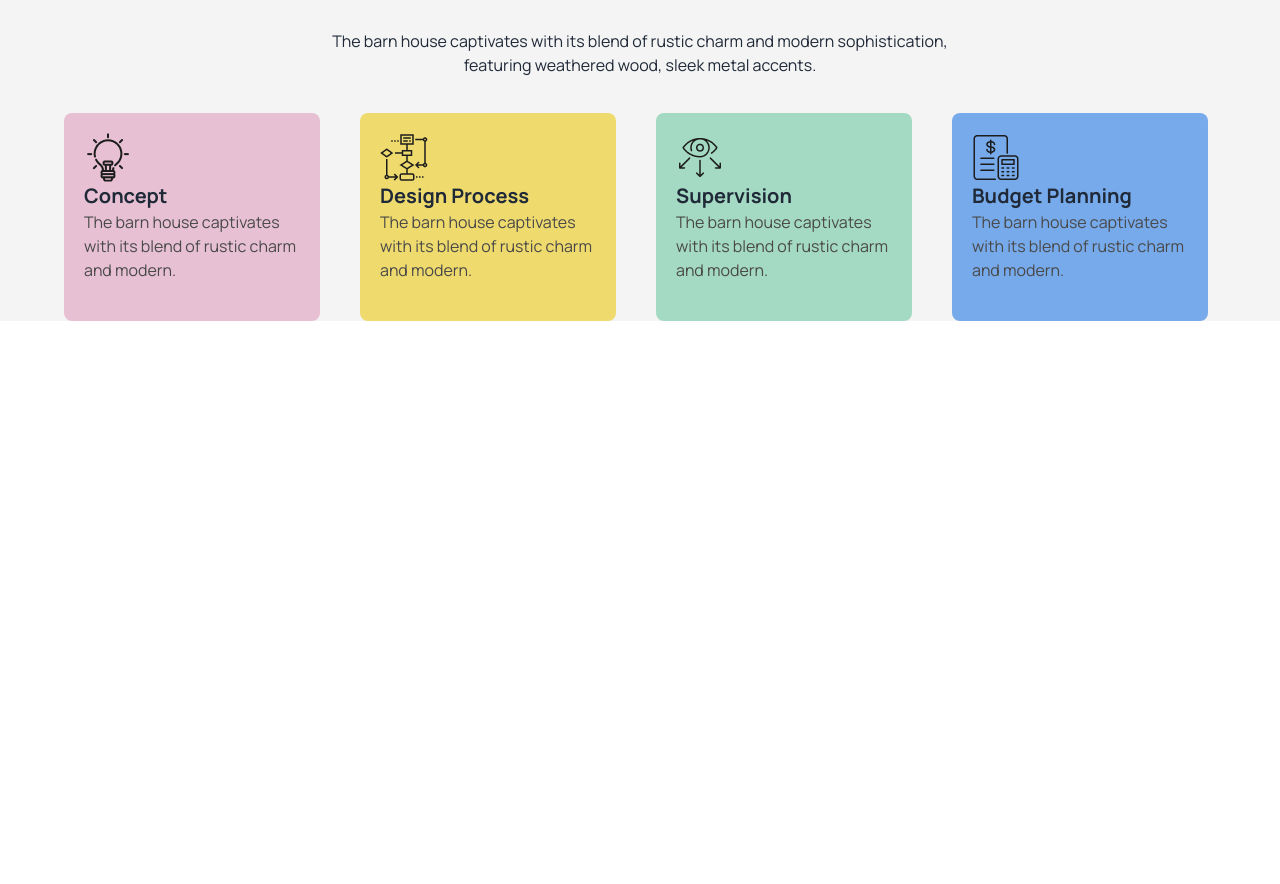
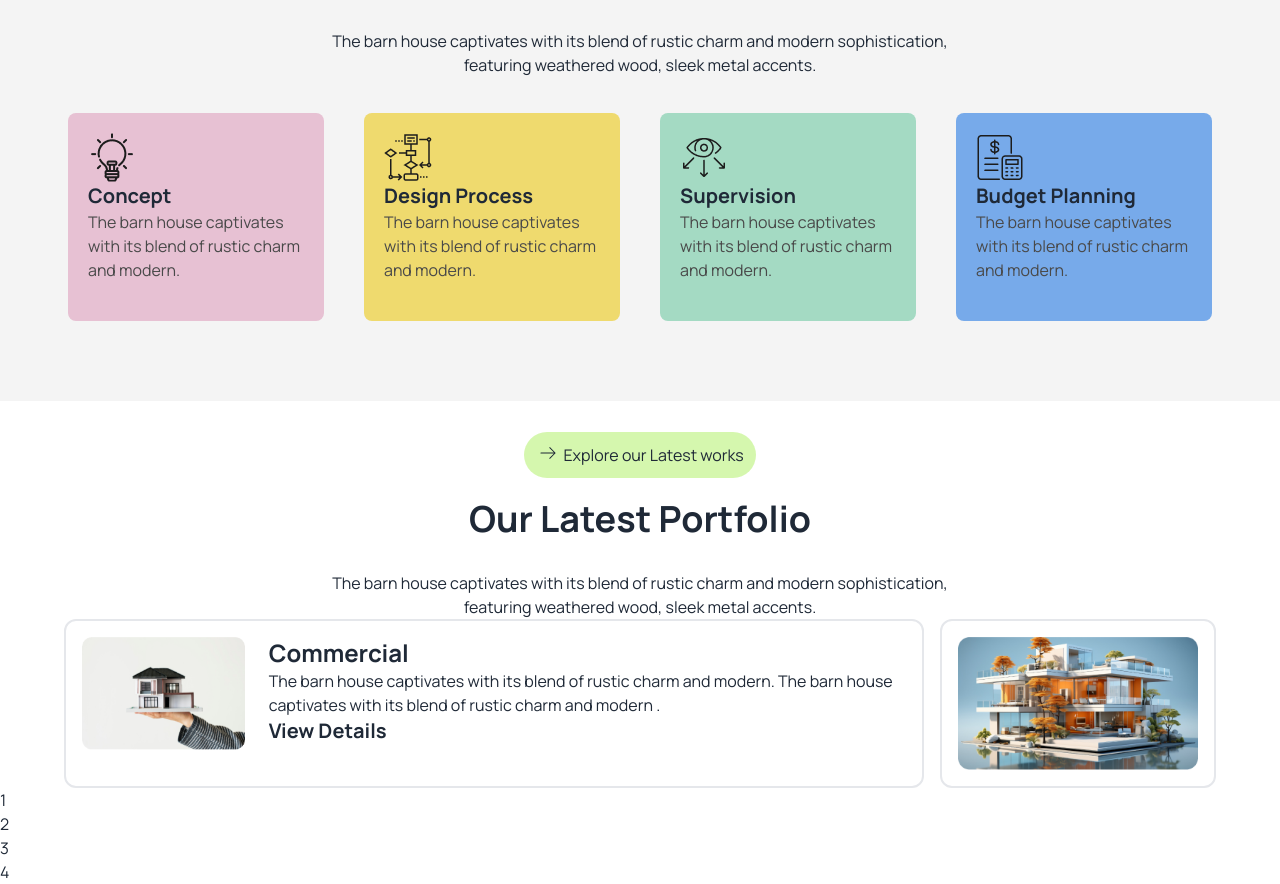
Before and after one commit to Arafat-boss/ph-third-assignment, a plain HTML site: page index.html in a window 1280 px wide. Shown: the part 1671-2555 px from the top of the page. Before the commit the page ends 1992 px from the top, so only its background shows below. Drawn offline with nearby package versions, Linux system fonts and the light colour scheme.

Commit message:
successfully add a grid section

```diff
--- a/index.html
+++ b/index.html
@@ -132,6 +132,7 @@
     </header class="max-w-6xl mx-auto manrope-normal">
 <!-- main section -->
     <main class="bg-color">
+
         <!-- hero - section -->
         <div class="lg:flex max-w-6xl mx-auto manrope-normal">
                     <!-- text content -->
@@ -177,6 +178,7 @@
             <img src="assets/Rectangle.png" alt="">
          </div>
         </div>
+
         <!-- count section -->
         <div class="lg:flex max-w-6xl mx-auto manrope-normal bg-white rounded-lg stats-vertical lg:stats-horizontal shadow-md max-sm:w-72 justify-center items-center space-y-7 mt-10">
             <!-- count-1 -->
@@ -216,6 +218,7 @@
               <div class="stat-desc">Staff Members</div>
             </div>
           </div>
+
           <!-- Our Works Process section -->
            <div class=" max-w-6xl mx-auto manrope-normal mt-24">
             <!-- text container -->
@@ -234,27 +237,27 @@
                     <p>The barn house captivates with its blend of rustic charm and modern sophistication, <br> featuring weathered wood, sleek metal accents.</p>
                 </div>
                 <!-- box container--->
-                 <div class=" grid grid-cols-4 max-sm:grid-cols-1 max-sm:text-center gap-8 mt-9">
+                 <div class=" grid grid-cols-4 max-sm:grid-cols-1 gap-8 mt-9">
                     <!-- box container 1-->
-                    <div class="w-64 h-52 p-5 bg-[#E7C1D3] rounded-lg">
+                    <div class="w-64 h-52 p-5 mx-auto lg:mb-20 bg-[#E7C1D3] rounded-lg">
                         <img src="assets/concept.png" alt="">
                         <h4 class="text-xl font-bold">Concept</h4>
                         <p class="text-[#494949]">The barn house captivates with its blend of rustic charm and modern.</p>
                     </div>
                     <!-- box container 2-->
-                    <div class="w-64 h-52 p-5 bg-[#EFDA6E] rounded-lg">
+                    <div class="w-64 h-52 p-5 mx-auto bg-[#EFDA6E] rounded-lg">
                         <img src="assets/flow-chart.png" alt="">
                         <h4 class="text-xl font-bold">Design Process</h4>
                         <p class="text-[#494949]">The barn house captivates with its blend of rustic charm and modern.</p>
                     </div>
                     <!-- box container 3-->
-                    <div class="w-64 h-52 p-5 bg-[#A4DAC3] rounded-lg">
+                    <div class="w-64 h-52 p-5 mx-auto bg-[#A4DAC3] rounded-lg">
                         <img src="assets/vision.png" alt="">
                         <h4 class="text-xl font-bold">Supervision</h4>
                         <p class="text-[#494949]">The barn house captivates with its blend of rustic charm and modern.</p>
                     </div>
                     <!-- box container 4-->
-                    <div class="w-64 h-52 p-5 bg-[#77AAEA] rounded-lg">
+                    <div class="w-64 h-52 p-5 max-sm:mb-12 mx-auto bg-[#77AAEA] rounded-lg">
                         <img src="assets/budget-planning.png" alt="">
                         <h4 class="text-xl font-bold">Budget Planning</h4>
                         <p class="text-[#494949]">The barn house captivates with its blend of rustic charm and modern.</p>
@@ -263,6 +266,51 @@
            </div>
     </main>
 
+    <main class="manrope-normal">
+      <!-- Latest-Portfolio section -->
+       <!-- text content -->
+          <div class=" text-center space-y-8 mt-10">
+            <a class=" p-3 rounded-3xl bg-halkha-color">
+                <div class="avatar placeholder">
+                    <div class=" rotate-45 text-white-content w-6 rounded-full">
+                    <span class="text-xs"><svg xmlns="http://www.w3.org/2000/svg" fill="none" viewBox="0 0 24 24" stroke-width="1.5" stroke="currentColor" class="size-4">
+                        <path stroke-linecap="round" stroke-linejoin="round" d="m4.5 19.5 15-15m0 0H8.25m11.25 0v11.25" />
+                      </svg>
+                      </span>
+                    </div>
+              </div>
+              Explore our Latest works</a>
+            <h1 class="text-4xl font-bold">Our Latest Portfolio</h1>
+            <p>The barn house captivates with its blend of rustic charm and modern sophistication, <br> featuring weathered wood, sleek metal accents.</p>
+        </div>
+    <!-- grid section -->
+     <div class="max-w-6xl mx-auto manrope-normal grid grid-cols-4 gap-4 max-sm:grid-cols-1">
+          <div class="lg:flex border-2 p-4 rounded-xl col-span-3">
+            <!-- img div -->
+            <div class="max-sm:mx-auto">
+              <img src="assets/img1.png" alt="">
+            </div>
+            <!-- text div -->
+              <div class="ml-6">
+                <h3 class="text-2xl font-bold">Commercial</h3>
+                <p>The barn house captivates with its blend of rustic charm and modern. The barn house captivates with its blend of rustic charm and modern .</p>
+                <h3 class="text-xl font-bold">View Details</h3>
+              </div>
+          </div>
+          <!-- img div -->
+          <div class="border-2 p-4 rounded-xl">
+              <img src="assets/img2.png" alt="">
+          </div>
+     </div>
+     <div>
+          <div>1</div>
+          <div>2</div>
+          <div>3</div>
+          <div>4</div>
+     </div>
+
+    </main>
+
     <footer></footer>
 </body>
 </html>
```
